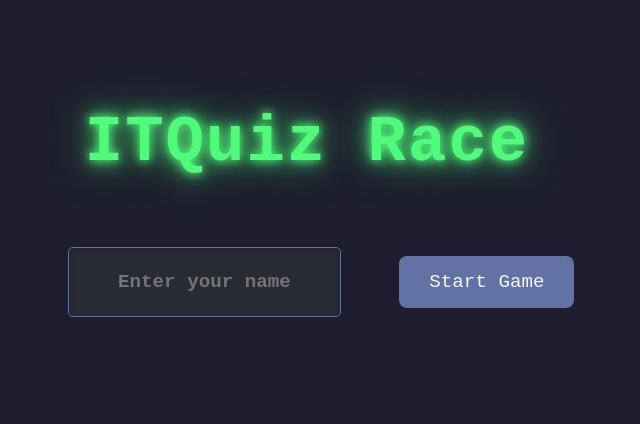
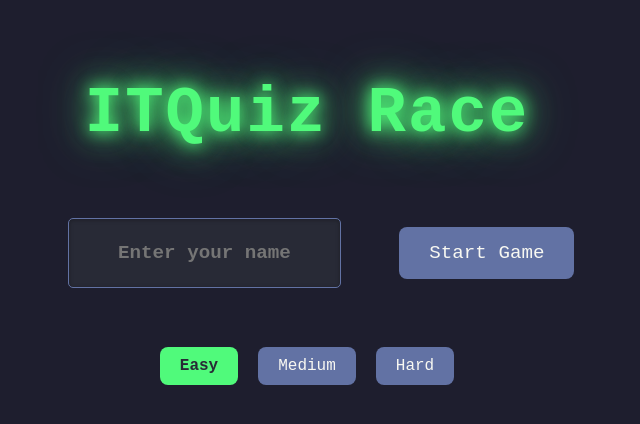
Before and after one commit to chocopndn/ITQuizRace, a React (Vite) app: page / in a window 1280 px wide. Shown: the part 190-614 px from the top of the page, without its empty margins (333-973 px from the left). Built offline with nearby package versions, Linux system fonts and the light colour scheme.

Commit message:
ADD: Difficulty

```diff
--- a/src/App.css
+++ b/src/App.css
@@ -302,3 +302,32 @@ input:invalid {
       0 0 40px rgba(189, 147, 249, 0.8);
   }
 }
+
+.difficulty-container {
+  display: flex;
+  justify-content: center;
+  gap: 20px;
+  margin-top: 20px;
+}
+
+.difficulty-button {
+  padding: 10px 20px;
+  font-size: 1rem;
+  background-color: #6272a4;
+  color: #f8f8f2;
+  border: none;
+  border-radius: 8px;
+  cursor: pointer;
+  font-family: "Fira Code", monospace;
+  transition: background-color 0.3s ease, transform 0.1s ease;
+}
+
+.difficulty-button:hover {
+  background-color: #7088c0;
+}
+
+.difficulty-button.selected-difficulty {
+  background-color: #50fa7b;
+  color: #282a36;
+  font-weight: bold;
+}
--- a/src/App.jsx
+++ b/src/App.jsx
@@ -5,6 +5,7 @@ import AnswerGrid from "./components/AnswerGrid/AnswerGrid";
 import questions from "./assets/json/questions.json";
 import aiNames from "./assets/json/aiNames.json";
 import StopLight from "./components/StopLight/StopLight";
+import Modal from "./components/Modal/Modal";
 import "./App.css";
 
 import HomeIcon from "./assets/icons/home.svg";
@@ -43,6 +44,10 @@ const randomizeAnswerPositions = (options, correctAnswer, lastPositions) => {
 };
 
 function App() {
+  const [difficulty, setDifficulty] = useState("Easy");
+  const [unlockedImpossible, setUnlockedImpossible] = useState(false);
+  const [showModal, setShowModal] = useState(false);
+  const [titlePressCount, setTitlePressCount] = useState(0);
   const [currentQuestionIndex, setCurrentQuestionIndex] = useState(0);
   const [selectedAnswer, setSelectedAnswer] = useState(null);
   const [randomizedAnswers, setRandomizedAnswers] = useState([]);
@@ -194,6 +199,25 @@ function App() {
     setIsPaused((prev) => !prev);
   };
 
+  const handleTitleClick = () => {
+    setTitlePressCount((prevCount) => {
+      const newCount = prevCount + 1;
+      if (newCount === 5) {
+        setUnlockedImpossible(true);
+        setShowModal(true);
+      }
+      return newCount;
+    });
+  };
+
+  const closeModal = () => {
+    setShowModal(false);
+  };
+
+  const handleDifficultyChange = (level) => {
+    setDifficulty(level);
+  };
+
   if (isSmallScreen) {
     return (
       <div className="small-screen-warning">
@@ -221,9 +245,18 @@ function App() {
 
   return (
     <div className="app-container">
+      {showModal && (
+        <Modal
+          title="Impossible Unlocked!"
+          message="You have unlocked the Impossible difficulty. Good luck!"
+          onClose={closeModal}
+        />
+      )}
       {onHomeScreen ? (
         <div className="ready-button-container">
-          <h1 className="title">ITQuiz Race</h1>
+          <h1 className="title" onClick={handleTitleClick}>
+            ITQuiz Race
+          </h1>
           <div className="input-container">
             <div className="input-wrapper">
               <input
@@ -244,6 +277,24 @@ function App() {
             {showError && (
               <span className="error-message">Name is required!</span>
             )}
+          </div>
+          <div className="difficulty-container">
+            {[
+              "Easy",
+              "Medium",
+              "Hard",
+              ...(unlockedImpossible ? ["Impossible"] : []),
+            ].map((level) => (
+              <button
+                key={level}
+                className={`difficulty-button ${
+                  difficulty === level ? "selected-difficulty" : ""
+                }`}
+                onClick={() => handleDifficultyChange(level)}
+              >
+                {level}
+              </button>
+            ))}
           </div>
         </div>
       ) : (
@@ -272,6 +323,7 @@ function App() {
                     setAiStep={setAiStep}
                     isResuming={isResuming}
                     setIsResuming={setIsResuming}
+                    difficulty={difficulty}
                   />
                   <div className="pause-resume">
                     <button
--- a/src/components/Highway/Highway.css
+++ b/src/components/Highway/Highway.css
@@ -56,7 +56,7 @@
   width: 120px;
   height: auto;
   position: absolute;
-  transition: left 0.3s ease;
+  transition: left 1s cubic-bezier(0.25, 1, 0.5, 1);
 }
 
 .ai-car {
--- a/src/components/Highway/Highway.jsx
+++ b/src/components/Highway/Highway.jsx
@@ -15,6 +15,7 @@ const Highway = ({
   setAiStep,
   isResuming,
   setIsResuming,
+  difficulty,
 }) => {
   const highwayRef = useRef(null);
   const intervalRef = useRef(null);
@@ -28,10 +29,19 @@ const Highway = ({
   };
 
   const getRandomDelay = () => {
-    const delays = [
-      10000, 10500, 11000, 11500, 12000, 12500, 13000, 13500, 14000, 14500,
-      15000,
-    ];
+    const delaysByDifficulty = {
+      Easy: [
+        10000, 10500, 11000, 11500, 12000, 12500, 13000, 13500, 14000, 14500,
+        15000,
+      ],
+      Medium: [
+        6000, 6500, 7000, 7500, 8000, 8500, 9000, 9500, 10000, 10500, 11000,
+      ],
+      Hard: [2000, 2500, 3000, 3500, 4000, 5500],
+      Impossible: [500, 750, 1000, 1250, 1500],
+    };
+
+    const delays = delaysByDifficulty[difficulty] || delaysByDifficulty["Easy"];
     return delays[Math.floor(Math.random() * delays.length)];
   };
 
@@ -57,7 +67,7 @@ const Highway = ({
     return () => {
       clearInterval(intervalRef.current);
     };
-  }, [isPaused, isResuming, aiStep]);
+  }, [isPaused, isResuming, aiStep, difficulty]);
 
   useEffect(() => {
     if (isResuming) {
--- /dev/null
+++ b/src/components/Modal/Modal.css
@@ -0,0 +1,89 @@
+.modal-overlay {
+  position: fixed;
+  top: 0;
+  left: 0;
+  width: 100%;
+  height: 100%;
+  background-color: rgba(0, 0, 0, 0.7);
+  display: flex;
+  justify-content: center;
+  align-items: center;
+  z-index: 1000;
+}
+
+.modal-container {
+  background-color: #282a36;
+  color: #f8f8f2;
+  padding: 20px 30px;
+  border-radius: 8px;
+  box-shadow: 0px 0px 20px rgba(0, 0, 0, 0.5);
+  text-align: center;
+  max-width: 400px;
+  animation: modal-fade-in 0.3s ease-out;
+}
+
+.modal-title {
+  font-size: 2rem;
+  font-weight: bold;
+  color: #50fa7b;
+  margin-bottom: 10px;
+}
+
+.modal-message {
+  font-size: 1.2rem;
+  margin-bottom: 20px;
+  color: #bd93f9;
+}
+
+.modal-button {
+  padding: 10px 20px;
+  background-color: #6272a4;
+  color: #f8f8f2;
+  border: none;
+  border-radius: 8px;
+  font-size: 1rem;
+  cursor: pointer;
+  transition: background-color 0.3s ease, transform 0.1s ease;
+  font-family: "Fira Code", monospace;
+}
+
+.modal-button:hover {
+  background-color: #7088c0;
+}
+
+.modal-button:active {
+  background-color: #4c5a92;
+  transform: scale(0.98);
+}
+
+@keyframes modal-fade-in {
+  from {
+    opacity: 0;
+    transform: scale(0.9);
+  }
+  to {
+    opacity: 1;
+    transform: scale(1);
+  }
+}
+
+.modal-buttons {
+  display: flex;
+  justify-content: space-between;
+  gap: 10px;
+}
+
+.modal-button {
+  padding: 10px 20px;
+  background-color: #6272a4;
+  color: #f8f8f2;
+  border: none;
+  border-radius: 8px;
+  font-size: 1rem;
+  cursor: pointer;
+  transition: background-color 0.3s ease;
+}
+
+.modal-button:hover {
+  background-color: #7088c0;
+}
--- /dev/null
+++ b/src/components/Modal/Modal.jsx
@@ -0,0 +1,18 @@
+import React from "react";
+import "./Modal.css";
+
+const Modal = ({ title, message, onClose }) => {
+  return (
+    <div className="modal-overlay">
+      <div className="modal-container">
+        <h2 className="modal-title">{title}</h2>
+        <p className="modal-message">{message}</p>
+        <button className="modal-button" onClick={onClose}>
+          OK
+        </button>
+      </div>
+    </div>
+  );
+};
+
+export default Modal;
```
